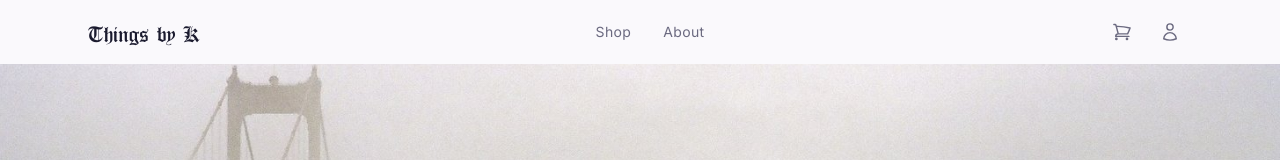
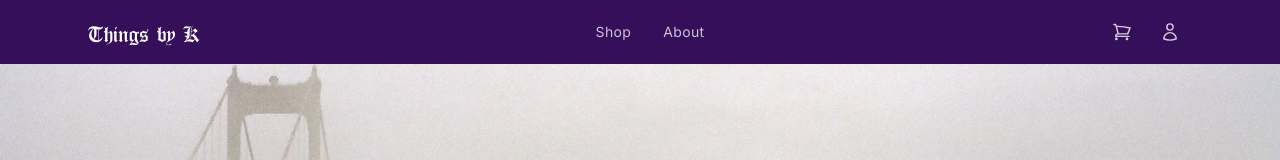
Before and after one commit to KyleJayMaxwell/things-by-k, a Next.js app: page / in a window 1280 px wide. Shown: the top 160 px of the page. Built offline with nearby package versions, Linux system fonts and the light colour scheme; no server answers; the database is empty.

Commit message:
[MVP] Deep purple nav bar with white text
Co-Authored-By: Claude Opus 5.5 (1M context) <noreply@anthropic.com>
Claude-Session: https://claude.ai/code/session_01TSyQY13mSJ5sbxgL7zDwR1

```diff
--- a/src/app/globals.css
+++ b/src/app/globals.css
@@ -45,6 +45,10 @@
   /* Reusable focus ring for accessibility */
   .focus-ring {
     @apply focus:outline-none focus-visible:ring-2 focus-visible:ring-primary focus-visible:ring-offset-2;
+  }
+  /* For controls on the purple nav bar */
+  .focus-ring-light {
+    @apply focus:outline-none focus-visible:ring-2 focus-visible:ring-white focus-visible:ring-offset-2 focus-visible:ring-offset-primary;
   }
 }
 
--- a/src/components/Navbar.tsx
+++ b/src/components/Navbar.tsx
@@ -42,8 +42,8 @@ export default function Navbar() {
   const navLink = (href: string, label: string) => (
     <Link
       href={href}
-      className={`text-sm tracking-wide transition-colors duration-150 hover:text-primary focus-ring rounded ${
-        pathname === href ? 'text-primary font-medium' : 'text-text-secondary'
+      className={`text-sm tracking-wide transition-colors duration-150 hover:text-white focus-ring-light rounded ${
+        pathname === href ? 'text-white font-medium' : 'text-white/75'
       }`}
     >
       {label}
@@ -52,16 +52,14 @@ export default function Navbar() {
 
   return (
     <header
-      className={`sticky top-0 z-50 w-full transition-[background-color,border-color,box-shadow] duration-200 ${
-        scrolled
-          ? 'bg-white/90 backdrop-blur-sm border-b border-border shadow-sm'
-          : 'bg-background'
+      className={`sticky top-0 z-50 w-full bg-primary transition-shadow duration-200 ${
+        scrolled ? 'shadow-md' : ''
       }`}
     >
       <div className="max-w-6xl mx-auto px-4 sm:px-6 h-16 flex items-center justify-between gap-4">
 
         {/* Logo */}
-        <Link href="/" className="font-brand text-2xl leading-none -translate-y-[0.1em] text-text-primary hover:text-primary transition-colors focus-ring rounded">
+        <Link href="/" className="font-brand text-2xl leading-none -translate-y-[0.1em] text-white hover:text-white/85 transition-colors focus-ring-light rounded">
           Things by K
         </Link>
 
@@ -76,13 +74,13 @@ export default function Navbar() {
           {/* Cart */}
           <Link
             href="/cart"
-            className="relative min-w-[44px] min-h-[44px] flex items-center justify-center text-text-secondary hover:text-primary transition-colors focus-ring rounded-md"
+            className="relative min-w-[44px] min-h-[44px] flex items-center justify-center text-white/80 hover:text-white transition-colors focus-ring-light rounded-md"
           >
             <CartIcon className="w-5 h-5" />
             {itemCount > 0 && (
               <span
                 key={badgeKey}
-                className="absolute top-1 right-1 min-w-[18px] h-[18px] bg-primary text-white text-xs font-semibold rounded-full flex items-center justify-center px-1 animate-badge-pop"
+                className="absolute top-1 right-1 min-w-[18px] h-[18px] bg-white text-primary text-xs font-semibold rounded-full flex items-center justify-center px-1 animate-badge-pop"
                 aria-hidden="true"
               >
                 {itemCount > 99 ? '99+' : itemCount}
@@ -96,7 +94,7 @@ export default function Navbar() {
           {/* Account */}
           <Link
             href="/account"
-            className="min-w-[44px] min-h-[44px] flex items-center justify-center text-text-secondary hover:text-primary transition-colors focus-ring rounded-md"
+            className="min-w-[44px] min-h-[44px] flex items-center justify-center text-white/80 hover:text-white transition-colors focus-ring-light rounded-md"
           >
             <AccountIcon className="w-5 h-5" />
             <span className="sr-only">Account</span>
@@ -104,7 +102,7 @@ export default function Navbar() {
 
           {/* Mobile hamburger */}
           <button
-            className="sm:hidden min-w-[44px] min-h-[44px] flex items-center justify-center text-text-secondary hover:text-primary transition-colors focus-ring rounded-md"
+            className="sm:hidden min-w-[44px] min-h-[44px] flex items-center justify-center text-white/80 hover:text-white transition-colors focus-ring-light rounded-md"
             onClick={() => setMenuOpen(o => !o)}
             aria-label={menuOpen ? 'Close menu' : 'Open menu'}
             aria-expanded={menuOpen}
@@ -126,7 +124,7 @@ export default function Navbar() {
           menuOpen ? 'max-h-40 opacity-100' : 'max-h-0 opacity-0'
         }`}
       >
-        <nav aria-label="Mobile navigation" className="border-t border-border bg-white px-4 py-4 flex flex-col gap-4">
+        <nav aria-label="Mobile navigation" className="border-t border-white/15 bg-primary px-4 py-4 flex flex-col gap-4">
           {navLink('/shop', 'Shop')}
           {navLink('/about', 'About')}
         </nav>
```
